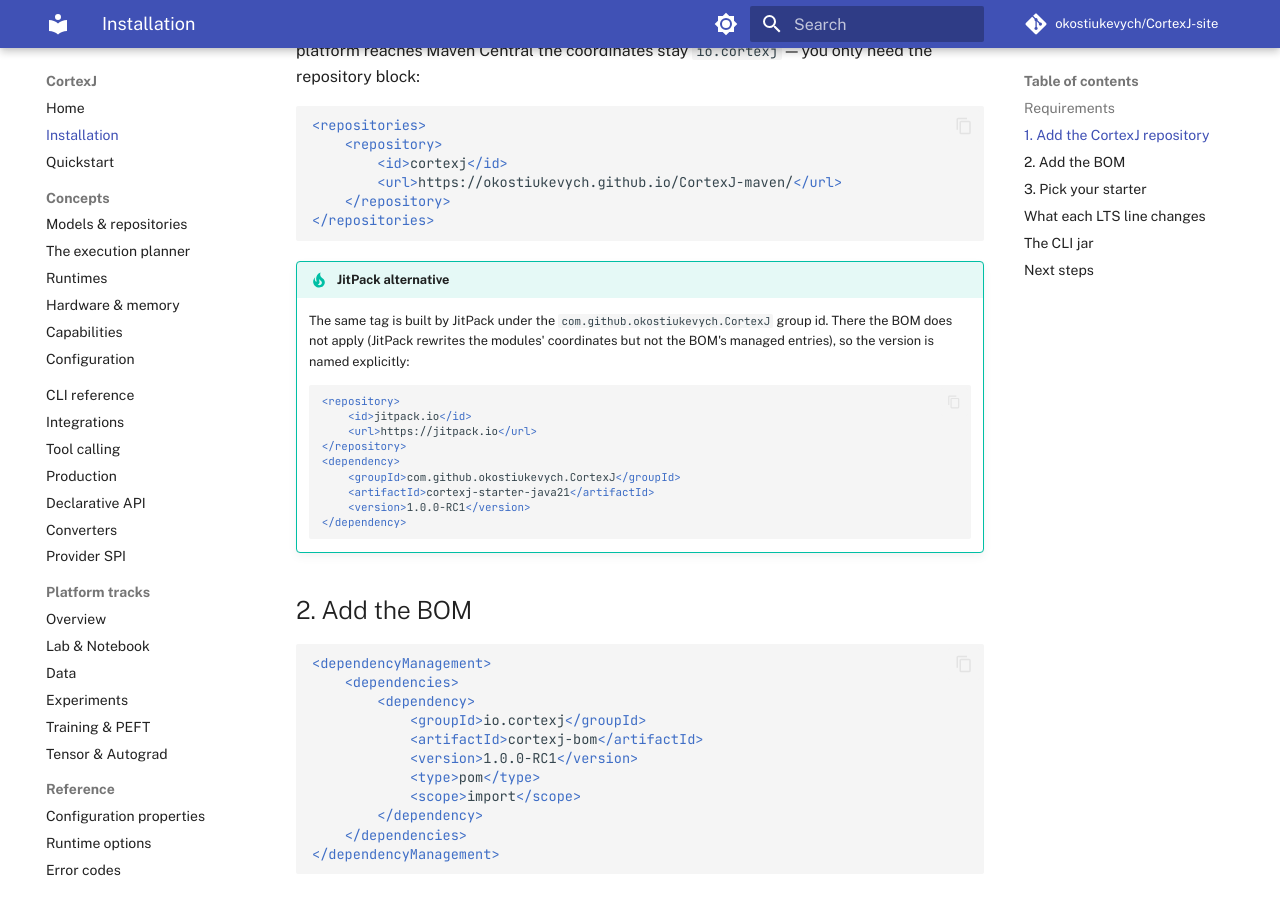
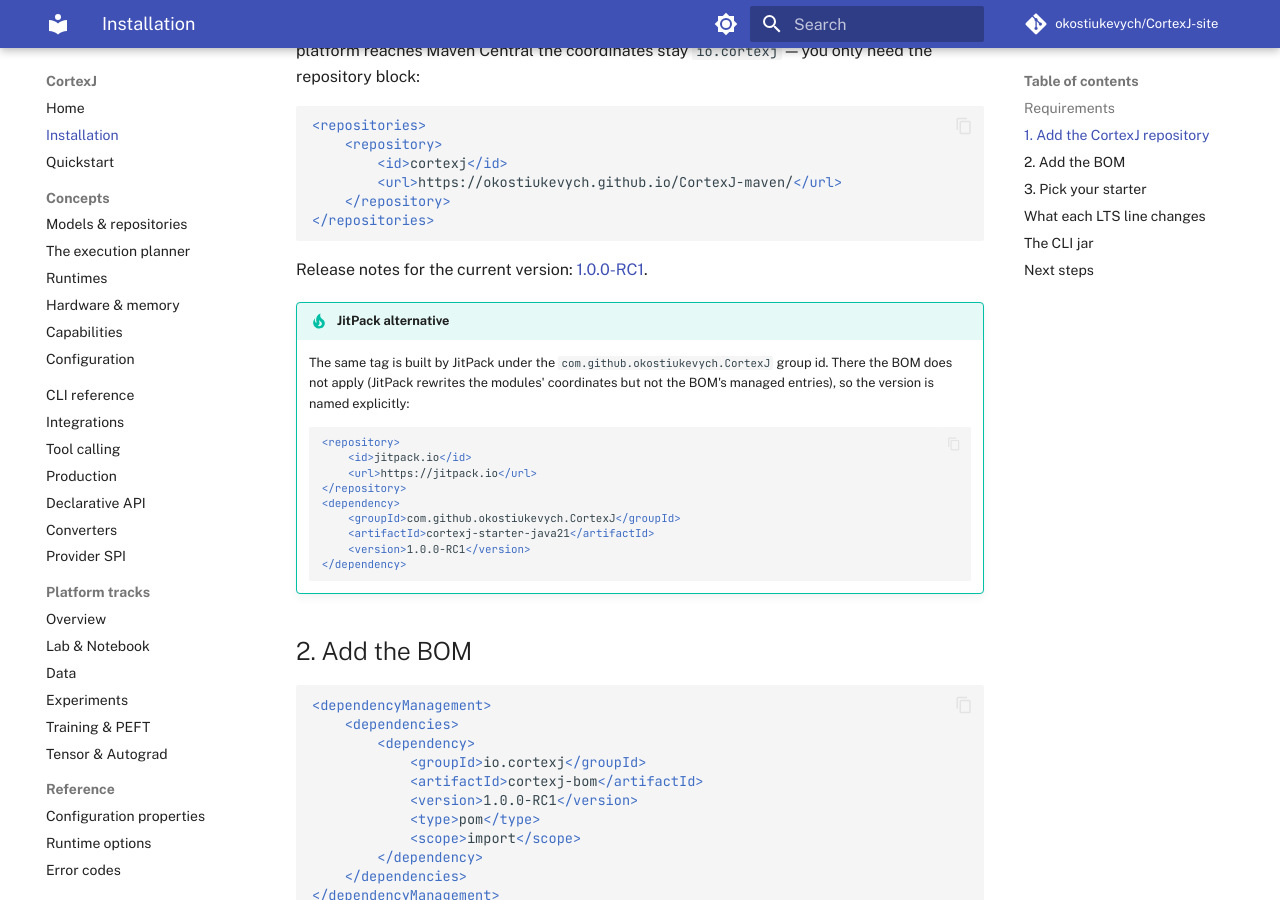
Before and after one commit to okostiukevych/CortexJ-site, an MkDocs documentation site: the page built from site-docs/docs/installation.md, in a window 1280 px wide and 900 px high, scrolled down 544 px. Built offline with MkDocs 1.6.1 and Material for MkDocs 9.7.7, drawn with Linux system fonts in a browser that asks for light colours; comment, search, counter and statistics services are not loaded.

Commit message:
Docs: link the 1.0.0-RC1 release notes from installation and the landing page

````diff
--- a/index.html
+++ b/index.html
@@ -350,6 +350,7 @@
         <a class="doc-link" href="/CortexJ-site/docs/installation/"><strong>Installation</strong><span>BOM + the starter for your JVM</span></a>
         <a class="doc-link" href="/CortexJ-site/docs/quickstart/"><strong>Quickstart</strong><span>First generation, explained step by step</span></a>
         <a class="doc-link" href="/CortexJ-site/docs/concepts/planner/"><strong>Concepts</strong><span>How the planner decides — and why</span></a>
+        <a class="doc-link" href="https://github.com/okostiukevych/CortexJ/releases/tag/1.0.0-RC1"><strong>Release 1.0.0-RC1</strong><span>Artifacts, verified lanes, honest limits</span></a>
         <a class="doc-link" href="/CortexJ-site/docs/cli/"><strong>CLI reference</strong><span>doctor · plan · pull · run</span></a>
       </div>
     </div>
--- a/site-docs/docs/installation.md
+++ b/site-docs/docs/installation.md
@@ -26,6 +26,9 @@
     </repository>
 </repositories>
 ```
+
+Release notes for the current version:
+[1.0.0-RC1](https://github.com/okostiukevych/CortexJ/releases/tag/1.0.0-RC1).
 
 !!! tip "JitPack alternative"
     The same tag is built by JitPack under the `com.github.okostiukevych.CortexJ`
````
